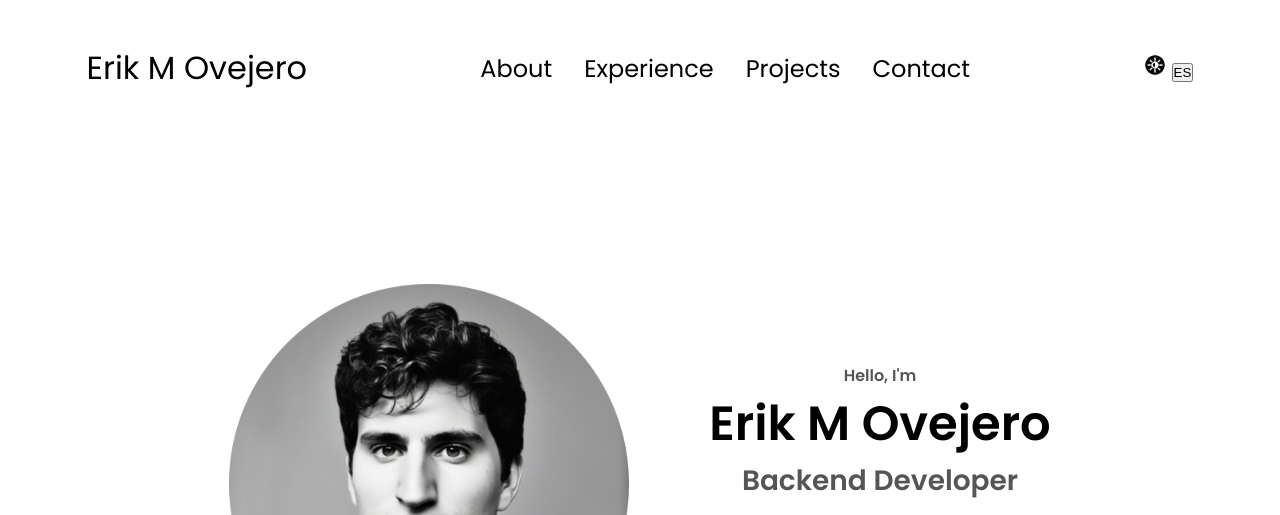
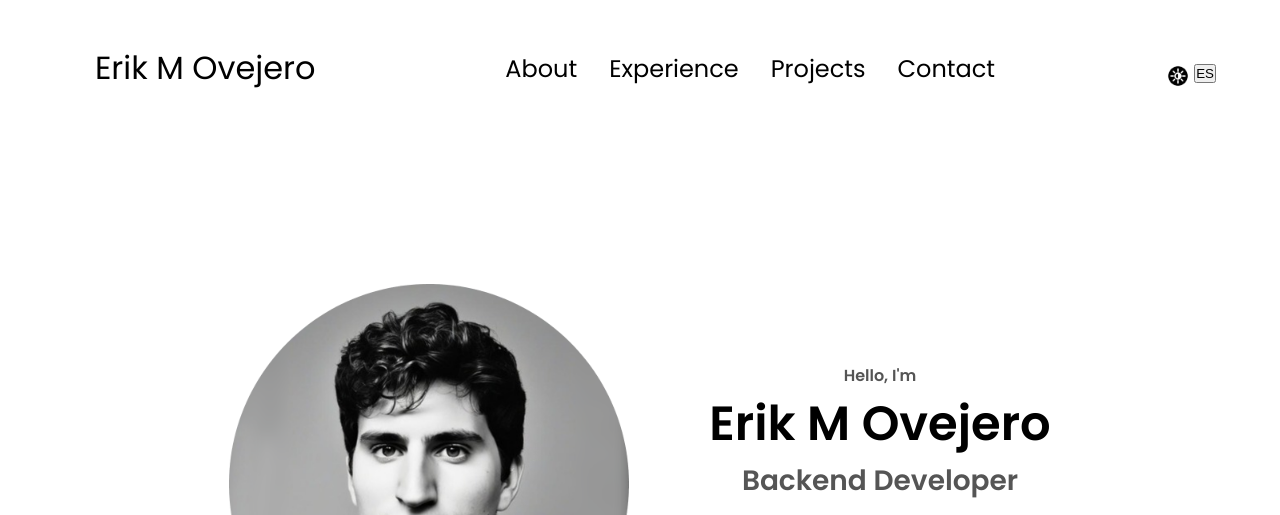
Before and after one commit to erik-ovejero/portfolio-page, a plain HTML site: page index.html in a window 1280 px wide. Shown: the top 515 px of the page. Drawn offline with Linux system fonts and the light colour scheme.

Commit message:
Update style.css
Fixed a problem that every time I changed language the language and theme buttons changed location.

```diff
--- a/style.css
+++ b/style.css
@@ -384,7 +384,7 @@ article .icon {
 }
 
 .project-btn {
-  color: black:
+  color: black;
   border-color: rgb(163,163,163);
 }
 
@@ -500,3 +500,32 @@ footer p {
   width: 24px;
   height: 24px;
 }
+
+.lang-toggle {
+  display: flex;
+  align-items: center;
+  gap: 1rem;
+  position: absolute;
+right: 4rem;
+top: 4rem;
+}
+
+.theme-toggle {
+  width: 50px;  /* Si fuera necesario fijar ancho al botón de tema */
+  text-align: center;
+  display: flex;
+  position: absolute;
+  right: 4rem;
+  top: 4rem;
+}
+
+
+/* Para pantallas pequeñas, puedes dejar que se adapten */
+@media (max-width: 767px) {
+.lang-toggle,
+.theme-toggle {
+  width: auto;
+  display: flex;
+  white-space: nowrap;
+}
+}
```
